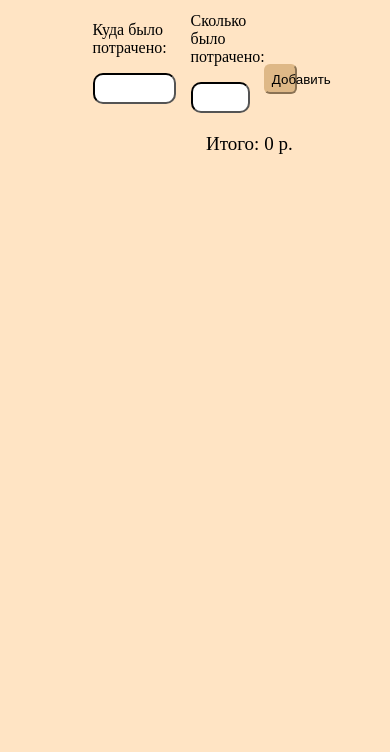
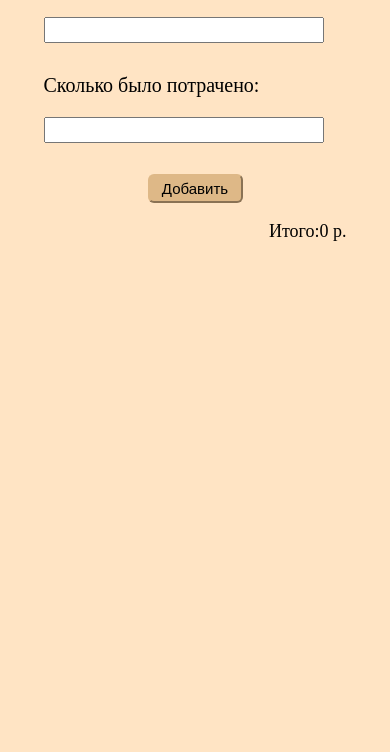
Before and after one commit to DmitriyGlotov/accounting-finance, a plain HTML site: page index.html in a window 390 px wide. Shown: the part 92-844 px from the top of the page. Drawn offline with Linux system fonts and the light colour scheme; no server answers.

Commit message:
customizing styles

```diff
--- a/script.js
+++ b/script.js
@@ -97,18 +97,18 @@ const render = () => {
       containBut.className = "container-button";
 
       const inputName = document.createElement('input');
-      inputName.className = "input-fixed";
+      inputName.className = "input-fixed-text";
       inputName.value = allExpenses[index].textNameShop;
       container.appendChild(inputName);
 
       const inputData = document.createElement('input');
       inputData.type = 'date';
-      inputData.className = "input-fixed";
+      inputData.className = "input-fixed-date";
       inputData.value = allExpenses[index].Data;
       container.appendChild(inputData);
 
       const inputCost = document.createElement('input');
-      inputCost.className = "input-fixed";
+      inputCost.className = "input-fixed-cost";
       inputCost.type = Number;
       inputCost.value = allExpenses[index].textCost;
       container.appendChild(inputCost);
@@ -143,7 +143,7 @@ const createElement = (container, index, item) => {
     }
   } else {
     const inputName = document.createElement('input');
-    inputName.className = "input-fixed";
+    inputName.className = "input-fixed-text";
     inputName.value = allExpenses[index].textNameShop;
     inputName.focus();
     container.appendChild(inputName);
@@ -185,7 +185,7 @@ const createElement = (container, index, item) => {
   } else {
     const inputData = document.createElement('input');
     inputData.type = 'date';
-    inputData.className = "input-fixed";
+    inputData.className = "input-fixed-date";
     inputData.value = allExpenses[index].Data;
     inputData.focus();
     container.appendChild(inputData);
@@ -225,7 +225,7 @@ const createElement = (container, index, item) => {
     }
   } else{
     const inputCost = document.createElement('input');
-    inputCost.className = "input-fixed";
+    inputCost.className = "input-fixed-cost";
     inputCost.type = Number;
     inputCost.value = allExpenses[index].textCost;
     inputCost.focus();
--- a/style.css
+++ b/style.css
@@ -1,106 +1,326 @@
 body {
   background-color: bisque;
+  display: flex;
+  justify-content: center;
 }
 
 .main {
+  width: 80%;
   display: flex;
   flex-direction: column;
   align-items: center;
 }
 
+h1 {
+  margin: 4%;
+}
+
 .main-elements {
+  width: 90%;
   display: flex;
+  justify-content: space-around;
   align-items: center;
-  justify-content: space-around;
-  width: 60%;
 }
 
 .name-shop {
-  width: 35%;
+  width: 40%;
+  height: 100px;
+  font-size: 20px;
+}
+
+.name-shop p {
+  margin: 0px;
+  margin-bottom: 20px;
 }
 
 .shop {
-  width: 96%;
+  width: 90%;
+  font-size: 15px;
   height: 25px;
-  border-radius: 10px;
-  border-color: black;
-  font-size: 18px;
 }
 
 .expenses {
-  width: 24%;
+  width: 40%;
+  height: 100px;
+  font-size: 20px;
+}
+
+.expenses p {
+  margin: 0px;
+  margin-bottom: 20px;
 }
 
 .cost {
-  width: 96%;
+  width: 90%;
+  font-size: 15px;
   height: 25px;
-  border-radius: 10px;
-  border-color: black;
-  font-size: 18px;
 }
 
 .button-add {
-  width: 15%;
+  width: 10%;
   height: 30px;
-  margin-top: 50px;
+  background-color: burlywood;
   border-radius: 6px;
   border-color: burlywood;
-  background-color: burlywood;
 }
 
-.button-add:hover {
-  cursor: pointer;
+.total-cost {
+  width: 81%;
+  display: flex;
+  justify-content: flex-end;
+  font-size: 20px;
 }
 
 .content-page {
+  width: 87%;
   display: flex;
   flex-direction: column;
+  justify-content: space-around;
   align-items: center;
-  width: 55%;
+  justify-content: flex-start;
+  font-size: 20px;
+  overflow: auto;
+  height: 600px;
 }
 
-.total-cost {
-  display: flex;
-  justify-content: flex-end;
-  width: 55%;
-  padding: 20px;
-  font-size: 19px;
-}
-
-.total-cost p {
-  margin: 0px;
-  margin-right: 5px;
+::-webkit-scrollbar {
+  opacity: 0;
 }
 
 .task {
+  width: 100%;
   display: flex;
+  justify-content: space-between;
   align-items: center;
-  justify-content: space-between;
-  width: 100%;
 }
 
 .text-name-shop {
-  width: 50%;
-  font-size: 19px;
+  width: 40%;
+}
+
+.date {
+  width: 20%;
 }
 
 .text-cost {
+  width: 16%;;
   text-align: end;
-  width: 10%;
-  font-size: 17px;
 }
 
 .container-button {
+  width: 15%;
+  margin-left: 20px;
   display: flex;
   justify-content: space-between;
-  width: 15%;
 }
 
 .button {
-  width: 35px;
-  height: 30px;
+  width: 40px;
+  height: 40px;
 }
 
-input {
-  outline: none;
+.input-fixed-text {
+  width: 39%;
+  font-size: 20px;
 }
+
+.input-fixed-date {
+  width: 19%;
+  font-size: 20px;
+}
+
+.input-fixed-cost {
+  width: 14%;
+  font-size: 20px;
+}
+
+@media screen and (max-width:1050px){
+  .main {
+    width: 100%;
+  }
+
+  h1 {
+    font-size: 45px;
+  }
+
+  .name-shop {
+    font-size: 30px;
+  }
+
+  .expenses {
+    font-size: 30px;
+  }
+
+  .shop {
+    font-size: 30px;
+    height: 35px;
+  }
+
+  .cost {
+    font-size: 30px;
+    height: 35px;
+  }
+
+  .button-add {
+    font-size: 25px;
+    width: 140px;
+    height: 45px;
+  }
+
+  .total-cost {
+    font-size: 30px;
+  }
+
+  .content-page {
+    font-size: 30px;
+    height: 900px;
+  }
+
+  .date {
+    width: 16%;
+  }
+}
+
+@media screen and (max-width:770px){
+  .name-shop {
+    font-size: 25px;
+  }
+
+  .shop {
+    font-size: 25px;
+    height: 29px;
+  }
+
+  .expenses {
+    font-size: 24px;
+  }
+  .cost {
+    font-size: 24px;
+    height: 28px;
+  }
+
+  .button-add {
+    font-size: 20px;
+    width: 110px;
+    height: 35px;
+  }
+
+  .total-cost {
+    font-size: 25px;
+  }
+
+  .content-page {
+    font-size: 25px;
+    height: 423px;
+  }
+
+  .date {
+    width: 18%;
+  }
+
+  h1 {
+    font-size: 30px;
+  }
+
+  .main-elements {
+    flex-direction: column;
+  }
+
+  .name-shop {
+    height: 124px;
+    width: 90%;
+  }
+
+  .expenses {
+    height: 124px;
+    width: 90%;
+  }
+
+  .input-fixed {
+    height: 19px;
+    width: 25%;
+    font-size: 18px;
+  }
+}
+
+@media screen and (max-width:440px){
+  .name-shop {
+    font-size: 20px;
+    height: 100px
+  }
+
+  .expenses {
+    font-size: 20px;
+    height: 100px
+  }
+
+  .shop {
+    font-size: 20px;
+    height: 20px;
+  }
+
+  .cost {
+    font-size: 20px;
+    height: 20px;
+  }
+
+  .button-add {
+    font-size: 15px;
+    width: 95px;
+    height: 29px;
+  }
+
+  .input-fixed-text {
+    width: 26%;
+    height: 16px;
+    font-size: 16px;
+  }
+
+  .input-fixed-date {
+    width: 17%;
+    height: 18px;
+    font-size: 13px;
+  }
+
+  .input-fixed-cost {
+    width: 15%;
+    height: 15px;
+    font-size: 16px;
+  }
+
+  h1 {
+    font-size: 25px;
+  }
+
+  .content-page {
+    width: 95%;
+    font-size: 16px;
+    height: 415px;
+  }
+
+  .total-cost {
+    font-size: 18px;
+  }
+
+  .text-cost {
+    width: 25%;
+  }
+
+  .text-name-shop {
+    width: 35%;
+  }
+
+  .date {
+    width: 24%;
+  }
+
+  .container-button {
+    margin-left: 10px;
+  }
+
+  .button {
+    width: 25px;
+    height: 25px;
+  }
+
+}
```
